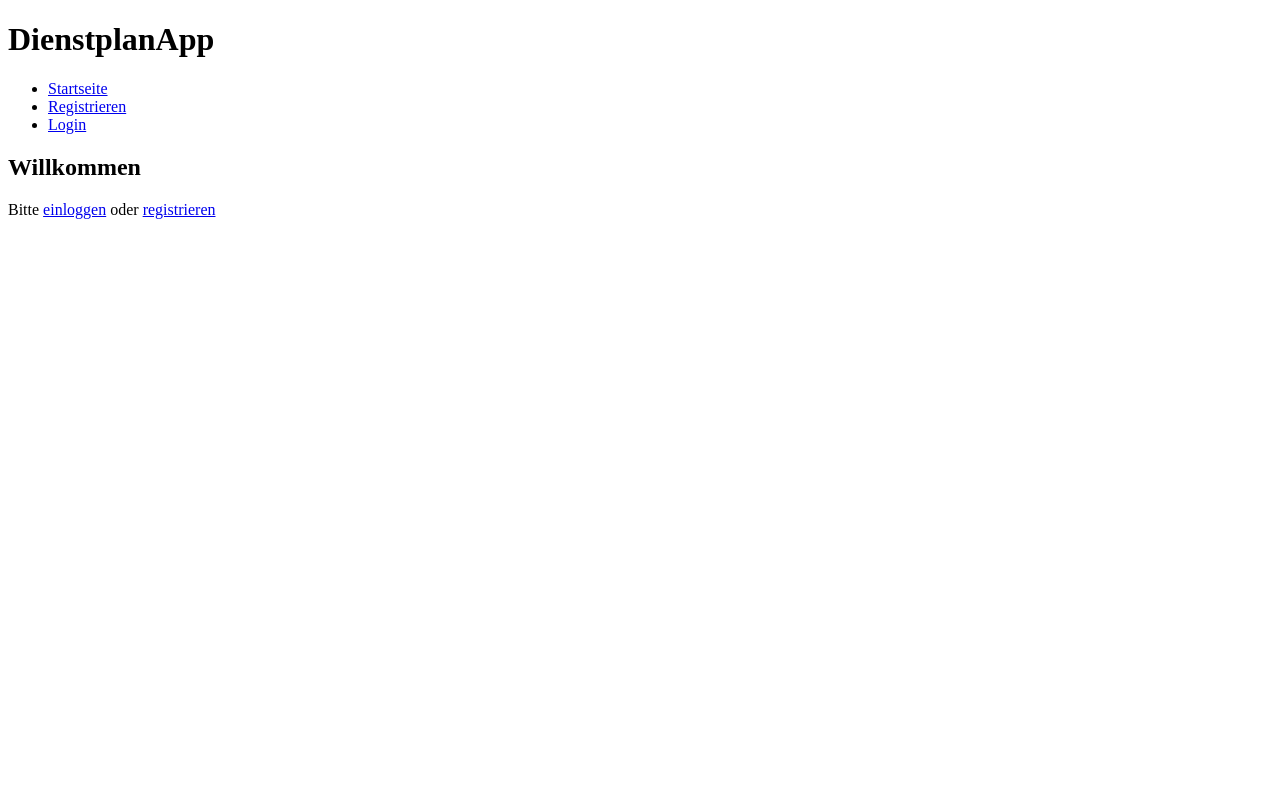
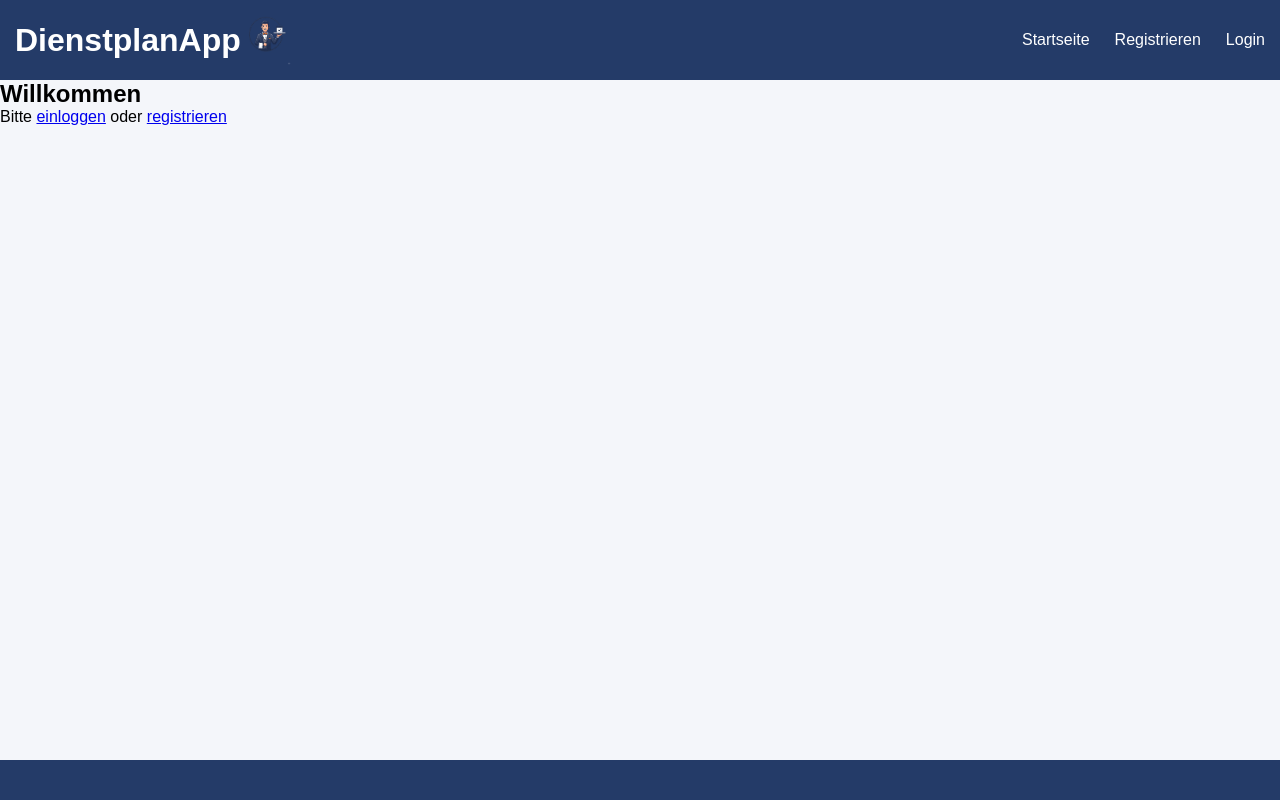
Before and after one commit to Chris768356/DienstplanApp, a Flask app: page / in a window 1280 px wide. Run offline with Flask 3, Linux system fonts and the light colour scheme; some libraries are stand-ins or nearby versions.

Commit message:
Grunddesign erstellt

```diff
--- a/DienstplanApp/static/css/style.css
+++ b/DienstplanApp/static/css/style.css
@@ -0,0 +1,91 @@
+/* =========================
+   Grundeinstellungen
+   ========================= */
+
+* {
+    margin: 0;
+    padding: 0;
+    box-sizing: border-box;
+}
+
+body {
+    background-color: #F4F6FA;
+    min-height: 100vh;
+    font-family: Arial, sans-serif;
+    display: flex;
+    flex-direction: column;
+}
+
+/* =========================
+   Header
+   ========================= */
+
+header h1 {
+    display: flex;
+    align-items: center;
+}
+
+header {
+    background-color: #243B68;
+    color: white;
+    display: flex;
+    justify-content: space-between;
+    padding: 15px;
+    align-items: center;
+}
+
+header h1 img {
+    width: 50px;
+}
+
+/* =========================
+   Navigation
+   ========================= */
+
+nav a {
+    color: white;
+    text-decoration: none;
+}
+
+nav ul {
+    display: flex;
+    gap: 25px;
+    list-style: none;
+}
+
+
+/* =========================
+   Main
+   ========================= */
+
+main {
+    flex: 1;
+}
+
+/* =========================
+   Footer
+   ========================= */
+
+footer {
+    background-color: #243B68;
+    padding: 20px;
+}
+
+/* =========================
+   Buttons
+   ========================= */
+
+
+/* =========================
+   Formulare
+   ========================= */
+
+
+/* =========================
+   Meldungen
+   ========================= */
+
+
+/* =========================
+   Profil
+   ========================= */
--- a/DienstplanApp/templates/base.html
+++ b/DienstplanApp/templates/base.html
@@ -1,14 +1,20 @@
 <!DOCTYPE html>
 <html lang="de">
+
 <head>
     <meta charset="UTF-8">
     <meta name="viewport" content="width=device-width, initial-scale=1.0">
     <title>DienstplanApp</title>
+
+    <link rel="stylesheet" href="{{ url_for('static', filename='css/style.css') }}">
 </head>
+
 <body>
 
     <header>
-    <h1>DienstplanApp</h1>
+        <h1>DienstplanApp
+            <img src="{{ url_for('static', filename='img/DienstButlerLogo.png') }}" alt="DienstButler Logo">
+        </h1>
         <nav>
             <ul>
                 <li><a href="{{url_for('index')}}">Startseite</a></li>
@@ -21,15 +27,17 @@
                 {% endif %}
             </ul>
         </nav>
+
+    </header>
+    <main>
         {% block header %}
 
         {% endblock header %}
-</header>
-<main>
+
         {% with messages = get_flashed_messages(with_categories = true) %}
         {% if messages %}
-            {% for category, message in messages  %}
-                <div class ="flash {{category}}">{{ message }}</div>
+        {% for category, message in messages %}
+        <div class="flash {{category}}">{{ message }}</div>
         {% endfor %}
         {% endif %}
         {% endwith %}
@@ -39,5 +47,9 @@
         {% endblock content %}
     </main>
 
+    <footer>
+    </footer>
+
 </body>
+
 </html>
```
Also changed, not shown: DienstplanApp/templates/auth/register.html (+8 -4 lines), DienstplanApp/templates/index.html (+7 -6 lines), DienstplanApp/templates/profile.html (+5 -3 lines), DienstplanApp/templates/auth/login.html (indentation only). Lines whose indentation alone changed are shown as unchanged.
